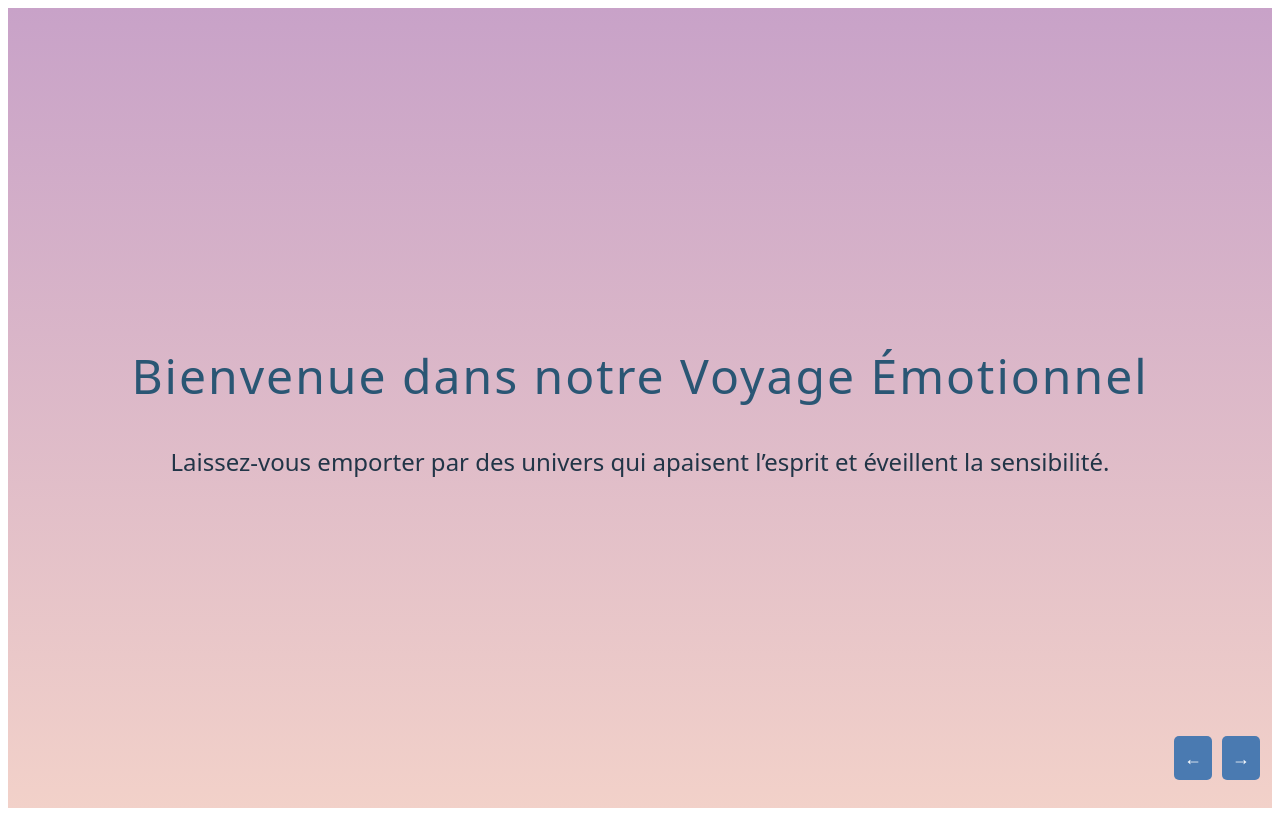
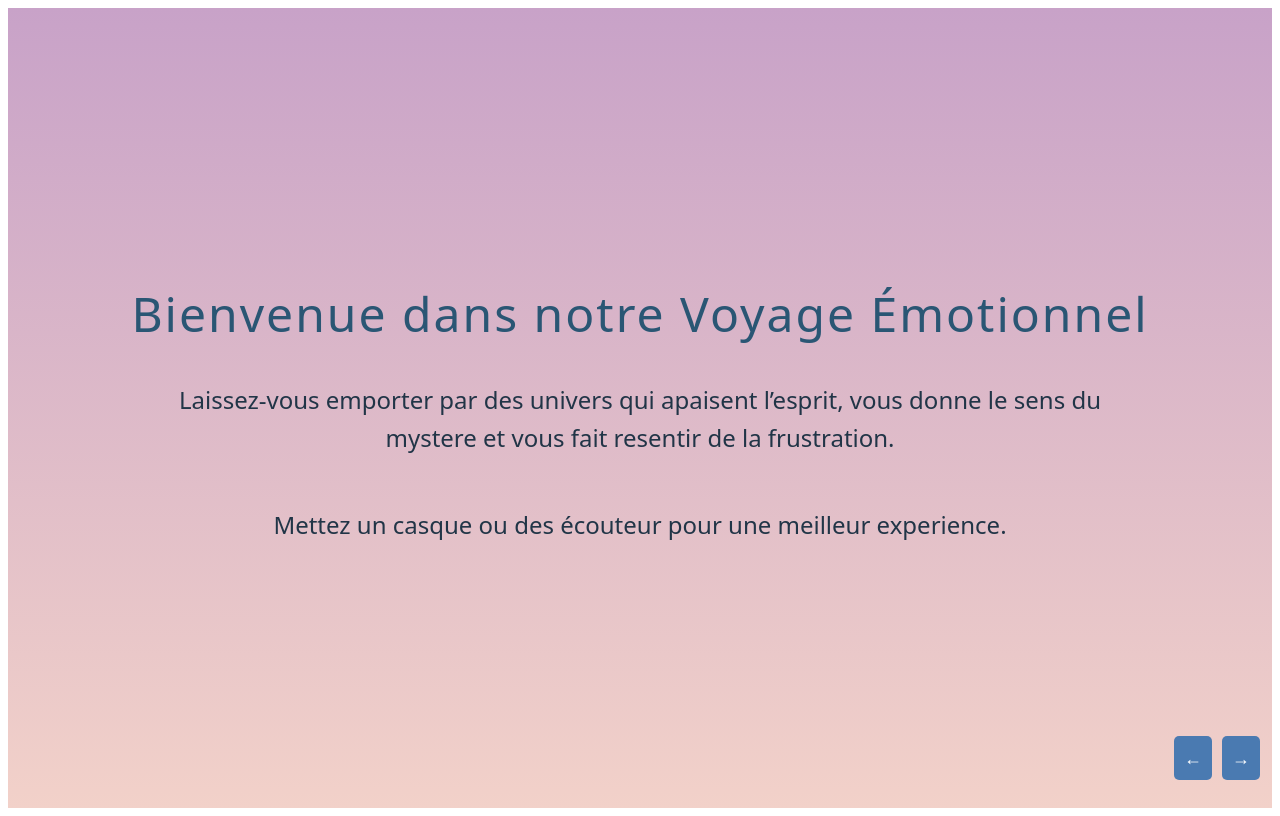
Before and after one commit to MaxenceRault/Creative_developpement, a React (Vite) app: page / in a window 1280 px wide. Built offline with nearby package versions, Linux system fonts and the light colour scheme.

Commit message:
mise en place fin de projet

```diff
--- a/src/components/calme.jsx
+++ b/src/components/calme.jsx
@@ -172,7 +172,7 @@ const Calm = () => {
           whileHover={{ scale: 1.03, transition: { duration: 0.5 } }}
         >
           Plongez dans un univers où chaque nuance de bleu, de doré ou de vert est pensée pour vous envelopper d'une sensation de sérénité profonde.
-          Laissez-vous bercer par la douceur du mouvement, l'éclat discret du soleil et la danse légère des feuilles.
+          Laissez-vous bercer par les sons d'ambiance de cascade , d'océan et de forêt.
         </motion.p>
       </motion.div>
 
@@ -184,9 +184,9 @@ const Calm = () => {
         animate={{ opacity: 1, y: 0 }}
         transition={{ duration: 1, delay: 0.8 }}
       >
-        <GooButton soundType="drop" soundFile={dropSound} buttonText="Drop" onToggle={handleToggleSound} />
+        <GooButton soundType="drop" soundFile={dropSound} buttonText="Cascade en fond" onToggle={handleToggleSound} />
         <GooButton soundType="ocean" soundFile={oceanSound} buttonText="Ocean" onToggle={handleToggleSound} />
-        <GooButton soundType="tree" soundFile={treeSound} buttonText="Tree" onToggle={handleToggleSound} />
+        <GooButton soundType="tree" soundFile={treeSound} buttonText="Foret" onToggle={handleToggleSound} />
       </motion.div>
     </motion.div>
   );
--- a/src/components/frustration.css
+++ b/src/components/frustration.css
@@ -60,8 +60,29 @@
   }
 
   /* Effet "wobble" sur le hover */
-  .wobble:hover {
-    animation: shake 0.3s infinite;
+  @keyframes wobble {
+    0%, 100% {
+      transform: translateX(0);
+    }
+    15% {
+      transform: translateX(-25px) rotate(-5deg);
+    }
+    30% {
+      transform: translateX(20px) rotate(3deg);
+    }
+    45% {
+      transform: translateX(-15px) rotate(-3deg);
+    }
+    60% {
+      transform: translateX(10px) rotate(2deg);
+    }
+    75% {
+      transform: translateX(-5px) rotate(-1deg);
+    }
+  }
+
+  .wobble {
+    animation: wobble 1s infinite;
   }
 
   @keyframes shake {
--- a/src/components/frustration.jsx
+++ b/src/components/frustration.jsx
@@ -8,6 +8,7 @@ const VolumeTrap = () => {
     const [playOnce, setPlayOnce] = useState(false);
     const [buttonEscaping, setButtonEscaping] = useState(false);
     const [isPlaying, setIsPlaying] = useState(false);
+    const [isWobbling, setIsWobbling] = useState(false);
     const audioRef = useRef(null);
     const buttonRef = useRef(null);
 
@@ -33,10 +34,12 @@ const VolumeTrap = () => {
                     playPromise.then(() => {
                         setIsPlaying(true);
                         setPlayOnce(true);
+                        setIsWobbling(true); // Commence l'animation de tremblement
                     }).catch(error => console.error("Audio playback error:", error));
                 } else {
                     setIsPlaying(true);
                     setPlayOnce(true);
+                    setIsWobbling(true); // Commence l'animation de tremblement
                 }
             }
         }
@@ -56,8 +59,8 @@ const VolumeTrap = () => {
 
     return (
         <div className="frustration-container">
-            <h1 className="wobble frustration-h1">La frustration</h1>
-            <p className="wobble frustration-p">
+            <h1 className={`frustration-h1 ${isWobbling ? 'wobble' : ''}`}>La frustration</h1>
+            <p className={`frustration-p ${isWobbling ? 'wobble' : ''}`}>
                 Augmentez le volume au max et appuyez sur play pour entendre le magnifique son.
             </p>
             <audio
--- a/src/components/intro.jsx
+++ b/src/components/intro.jsx
@@ -6,7 +6,10 @@ const Intro = () => {
     <section className="intro">
       <h1 className="intro-title">Bienvenue dans notre Voyage Émotionnel</h1>
       <p className="intro-subtitle">
-        Laissez-vous emporter par des univers qui apaisent l’esprit et éveillent la sensibilité.
+        Laissez-vous emporter par des univers qui apaisent l’esprit, vous donne le sens du mystere et vous fait resentir de la frustration.
+      </p>
+      <p className="intro-subtitle">
+        Mettez un casque ou des écouteur pour une meilleur experience.
       </p>
     </section>
   );
```
Also changed, not shown: 1 other file (tests, documents, lock files or other folders).
